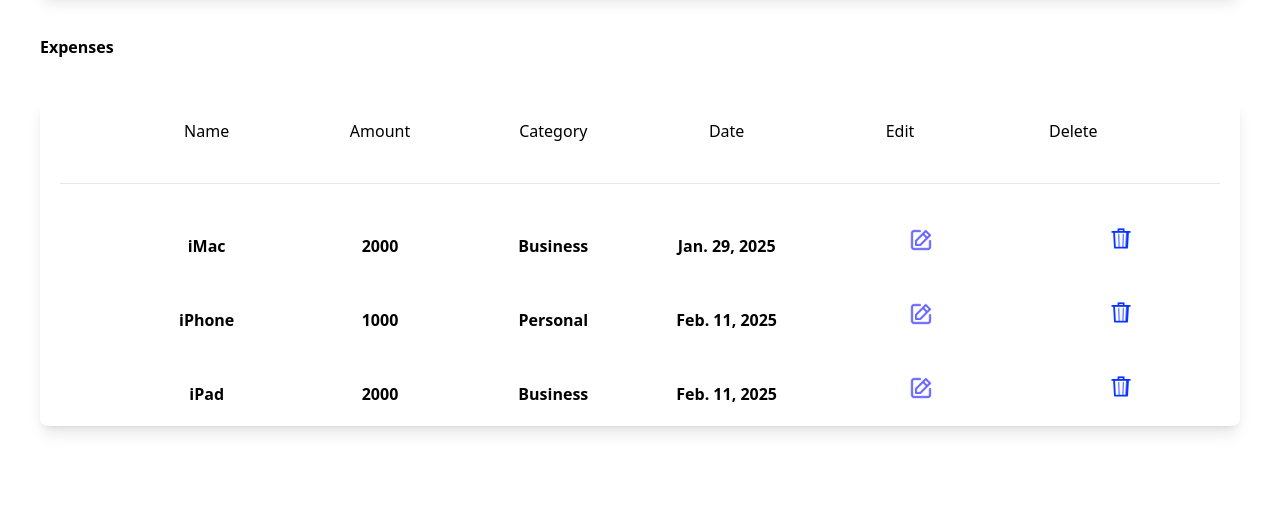
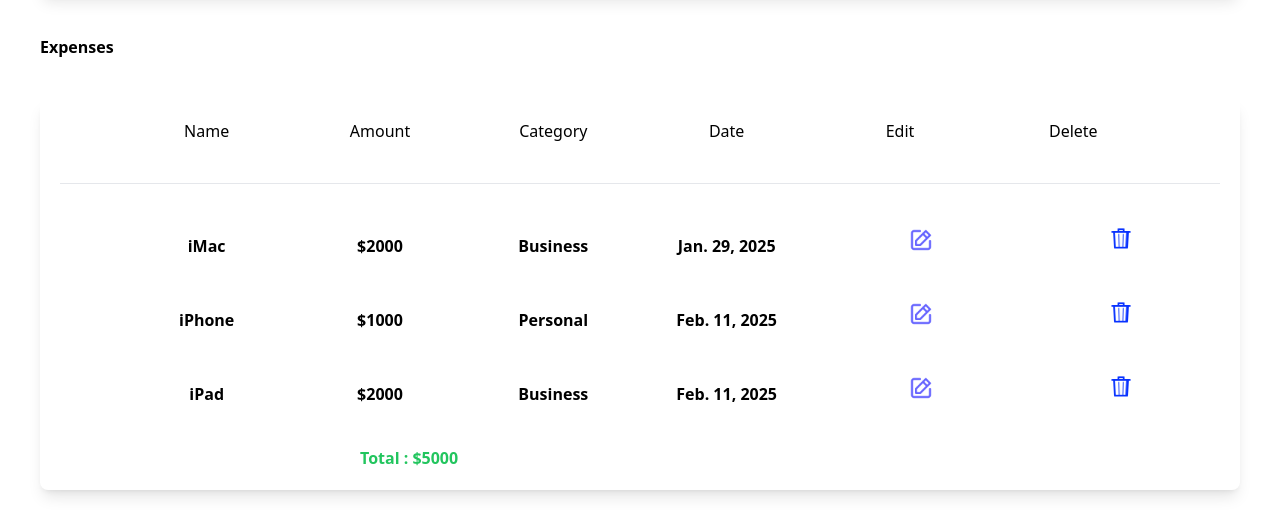
Before and after one commit to Aanchal-kumari-R/Expense-Tracker, a Django app: page / in a window 1280 px wide; the page is wider, and only the part inside the window is pictured. Shown: the part 337-867 px from the top of that part. Before the commit the page ends 770 px from the top of that part, so only its background shows below. Run offline with Django 5.2, Linux system fonts and the light colour scheme; data comes from the database, SQL or seed files in the repository; some libraries are stand-ins or nearby versions.

Commit message:
Expense Sum

```diff
--- a/myapp/templates/myapp/index.html
+++ b/myapp/templates/myapp/index.html
@@ -47,7 +47,7 @@
     {% for expense in expenses  %}
     <div class="expense-row flex flex-wrap px-20 py-5 space-x-40">
       <span class="font-bold">{{expense.name}}</span>
-      <span class="font-bold">{{expense.amount}}</span>
+      <span class="font-bold">${{expense.amount}}</span>
       <span class="font-bold">{{expense.category}}</span>
       <span class="font-bold">{{expense.date}}</span>
       <span class="pl-24"><a href="{% url 'edit' expense.id %}">
@@ -63,5 +63,11 @@
       </span>
     </div>
     {% endfor %}
+    <!--Displaying Total-->
+    <div class="px-80 py-5">
+    <span class="font-bold text-green-500">
+        Total : ${{ total_expenses.amount__sum }}
+    </span>
+</div>
 </div>
 {% endblock body %}
--- a/myapp/views.py
+++ b/myapp/views.py
@@ -1,6 +1,7 @@
 from django.shortcuts import render , redirect
 from .forms import ExpenseForm
 from .models import Expense
+from django.db.models import Sum
 
 # Create your views here.
 
@@ -11,8 +12,10 @@ def index(request):
             expense.save()
 
     expenses = Expense.objects.all()
+    total_expenses = expenses.aggregate(Sum('amount'))
+    print(total_expenses)
     expense_form = ExpenseForm()
-    return render(request,'myapp/index.html',{'expense_form':expense_form,'expenses':expenses})
+    return render(request,'myapp/index.html',{'expense_form':expense_form,'expenses':expenses,'total_expenses':total_expenses})
 
 def edit(request,id):
     expense = Expense.objects.get(id=id)
--- a/theme/static/css/dist/styles.css
+++ b/theme/static/css/dist/styles.css
@@ -809,12 +809,12 @@ select {
   margin-bottom: 1.25rem;
 }
 
+.mr-3 {
+  margin-right: 0.75rem;
+}
+
 .mt-10 {
   margin-top: 2.5rem;
-}
-
-.mr-3 {
-  margin-right: 0.75rem;
 }
 
 .block {
@@ -825,24 +825,20 @@ select {
   display: flex;
 }
 
-.h-5 {
-  height: 1.25rem;
+.h-10 {
+  height: 2.5rem;
 }
 
-.h-screen {
-  height: 100vh;
+.h-6 {
+  height: 1.5rem;
 }
 
 .h-7 {
   height: 1.75rem;
 }
 
-.h-6 {
-  height: 1.5rem;
-}
-
-.h-10 {
-  height: 2.5rem;
+.h-screen {
+  height: 100vh;
 }
 
 .flex-wrap {
@@ -927,6 +923,16 @@ select {
   padding-bottom: 1.25rem;
 }
 
+.px-72 {
+  padding-left: 18rem;
+  padding-right: 18rem;
+}
+
+.px-80 {
+  padding-left: 20rem;
+  padding-right: 20rem;
+}
+
 .pl-24 {
   padding-left: 6rem;
 }
@@ -961,6 +967,11 @@ select {
   letter-spacing: 0em;
 }
 
+.text-green-500 {
+  --tw-text-opacity: 1;
+  color: rgb(34 197 94 / var(--tw-text-opacity, 1));
+}
+
 .text-white {
   --tw-text-opacity: 1;
   color: rgb(255 255 255 / var(--tw-text-opacity, 1));
```
